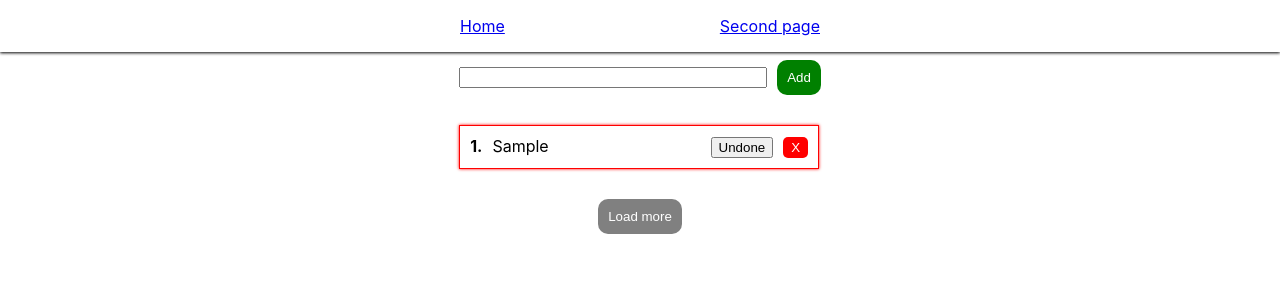
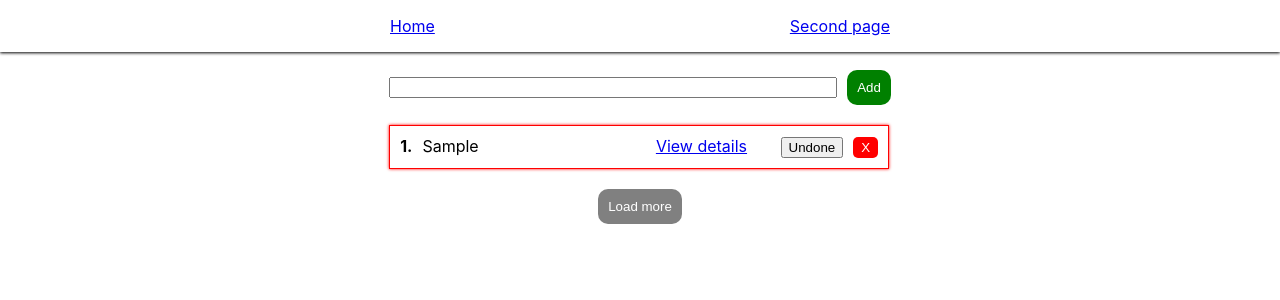
Before and after one commit to skrypka89/react-todo-list, a React (Create React App) app: page / in a window 1280 px wide. Both pictures are taken after typing "Sample" into the empty fields and a click on the button "Add". Shown: the top 300 px of the page. Built offline with nearby package versions, Linux system fonts and the light colour scheme; no server answers.

Commit message:
Added dynamic links

```diff
--- a/package.json
+++ b/package.json
@@ -11,11 +11,13 @@
     "@types/react": "^16.9.53",
     "@types/react-dom": "^16.9.8",
     "@types/react-router-dom": "^5.1.7",
+    "@types/uuid": "^8.3.0",
     "react": "^17.0.1",
     "react-dom": "^17.0.1",
     "react-router-dom": "^5.2.0",
     "react-scripts": "4.0.1",
     "typescript": "^4.0.3",
+    "uuid": "^8.3.2",
     "web-vitals": "^0.2.4"
   },
   "scripts": {
--- a/src/App.css
+++ b/src/App.css
@@ -12,7 +12,7 @@ button {
 }
 
 input {
-    width: 300px;
+    width: 440px;
 }
 
 h2 {
@@ -34,7 +34,7 @@ h2 {
 .pages-list {
     display: flex;
     justify-content: space-between;
-    width: 360px;
+    width: 500px;
     padding: 0;
     list-style-type: none;
 }
@@ -62,14 +62,14 @@ h2 {
     display: flex;
     flex-direction: column;
     align-items: flex-start;
-    padding-top: 50px;
+    padding-top: 60px;
 }
 
 .taskList {
     display: flex;
     flex-direction: column;
-    width: 360px;
-    padding: 20px 0;
+    width: 500px;
+    padding: 10px 0;
 }
 
 .task {
@@ -125,3 +125,19 @@ h2 {
     border: none;
     border-radius: 5px;
 }
+
+.details {
+    display: flex;
+    flex-direction: column;
+    width: 500px;
+    padding-top: 60px;
+    word-break: break-all;
+}
+
+.details > p {
+    margin: 10px 0;
+}
+
+.bold-text {
+    font-weight: bold;
+}
--- a/src/App.tsx
+++ b/src/App.tsx
@@ -4,6 +4,7 @@ import { BrowserRouter as Router, Switch, Route } from 'react-router-dom';
 import Header from './components/Header';
 import Home from './components/Home';
 import SecondPage from './components/SecondPage';
+import Details from './components/Details';
 
 class App extends React.Component {
     render() {
@@ -13,7 +14,8 @@ class App extends React.Component {
                     <Header />
                     <Switch>
                         <Route exact path="/" component={Home} />
-                        <Route path="/second-page" component={SecondPage} />
+                        <Route exact path="/second-page" component={SecondPage} />
+                        <Route path="/second-page/:userId" component={Details} />
                     </Switch>
                 </Router>
             </div>
--- /dev/null
+++ b/src/components/Details.tsx
@@ -0,0 +1,81 @@
+import React, { useState, useEffect } from 'react';
+import { useParams } from 'react-router-dom';
+import { FetchedData, AirlineData } from './Home';
+
+type PartialAirlineData = {
+    name: string;
+    country: string;
+    logo: string;
+    slogan: string;
+    head_quaters: string;
+};
+
+const initialData: PartialAirlineData = {
+    name: '',
+    country: '',
+    logo: '',
+    slogan: '',
+    head_quaters: ''
+};
+
+const Details = () => {
+    const { userId } = useParams<{ userId: string }>();
+    const [data, setData] = useState<PartialAirlineData>(initialData);
+
+    useEffect(() => {
+        const getDetails = async () => {
+            const fetchedData = await fetchUserData(userId);
+            const airlineData = getAirlineData(fetchedData);
+            const { name, country, logo, slogan, head_quaters }: PartialAirlineData = airlineData ?
+                airlineData :
+                initialData
+            ;
+            setData({ name, country, logo, slogan, head_quaters });
+        };
+
+        getDetails();
+    }, [userId]);
+
+    const fetchUserData = async (userId: string): Promise<FetchedData | null> => {
+        let fetchedData: FetchedData | null;
+
+        try {
+            const response = await fetch(`https://api.instantwebtools.net/v1/passenger/${userId}`);
+            fetchedData = await response.json() as FetchedData;
+        } catch {
+            fetchedData = null;
+        }
+
+        return fetchedData;
+    };
+
+    const getAirlineData = (fetchedData: FetchedData | null): AirlineData | null => {
+        if (!fetchedData) {
+            return null;
+        }
+
+        const airlineData = Array.isArray(fetchedData.airline) ?
+            fetchedData.airline[0] :
+            fetchedData.airline
+        ;
+
+        return airlineData;
+    };
+
+    return (
+        <div className="details">
+            {Object.values(data).some(value => value === '') ?
+                null :
+                <>
+                    <p><span className="bold-text">Name: </span>{data.name}</p>
+                    <p><span className="bold-text">Country: </span>{data.country}</p>
+                    <p><span className="bold-text">Logo: </span>{data.logo}</p>
+                    <p><span className="bold-text">Slogan: </span>{data.slogan}</p>
+                    <p><span className="bold-text">Head quaters: </span>{data.head_quaters}</p>
+                </>
+            }
+        </div>
+    );
+};
+
+export default Details;
--- a/src/components/Header.tsx
+++ b/src/components/Header.tsx
@@ -1,5 +1,5 @@
 import React from 'react';
-import { Link } from 'react-router-dom';
+import { Link, withRouter } from 'react-router-dom';
 
 const Header = () => {
     return (
@@ -18,4 +18,4 @@ const Header = () => {
     );
 };
 
-export default Header;
+export default withRouter(Header);
--- a/src/components/Home.tsx
+++ b/src/components/Home.tsx
@@ -1,12 +1,14 @@
 import React, { useState, useEffect } from 'react';
+import { v4 as uuidv4 } from 'uuid';
 import TaskList from './TaskList';
 
 export type Task  = {
     id: number;
+    userId: string;
     value: string;
 };
 
-type AirlineData = {
+export type AirlineData = {
     id: number;
     name: string;
     country: string;
@@ -17,7 +19,7 @@ type AirlineData = {
     established: string;
 };
 
-type FetchedData = {
+export type FetchedData = {
     _id: string;
     name: string;
     trips: number;
@@ -57,9 +59,17 @@ const Home = () => {
     const getPageFromFetched = (fetched: Fetched): Task[] =>
         fetched.data.map(datum => {
             if (Array.isArray(datum.airline)) {
-                return { id: counter++, value: datum.airline[0].slogan };
+                return {
+                    id: counter++,
+                    userId: datum._id,
+                    value: datum.airline[0].slogan
+                };
             } else {
-                return { id: counter++, value: datum.airline.slogan };
+                return {
+                    id: counter++,
+                    userId: datum._id,
+                    value: datum.airline.slogan
+                };
             }
         })
     ;
@@ -70,7 +80,11 @@ const Home = () => {
         if (inputValueTrim) {
             setTasks([
                 ...tasks,
-                { id: counter++, value: inputValueTrim }
+                {
+                    id: counter++,
+                    userId: uuidv4(),
+                    value: inputValueTrim
+                }
             ]);
             setInputValue('');
         }
--- a/src/components/TaskList.tsx
+++ b/src/components/TaskList.tsx
@@ -12,10 +12,11 @@ const TaskList = (props: TaskListProps) => {
         <div className="taskList">
             {props.tasks.map((task, index) => {
                 return <TaskListItem
+                    key={task.id}
                     id={index + 1}
+                    userId={task.userId}
+                    value={task.value}
                     onDelete={() => props.delete(task.id)}
-                    key={task.id}
-                    value={task.value}
                 />
             })}
         </div>
--- a/src/components/TaskListItem.tsx
+++ b/src/components/TaskListItem.tsx
@@ -1,16 +1,18 @@
 import React, { useState } from 'react';
+import { Link } from 'react-router-dom';
 
 type TaskProps = {
     id: number;
+    userId: string;
+    value: string;
     onDelete: () => void;
-    value: string;
 };
 
 const TaskListItem = (props: TaskProps) => {
     const [done, setDone] = useState<boolean>(false);
     const doneClass = done ? 'done' : 'undone';
     const doneText = done ? 'Done' : 'Undone';
-    const { id, value, onDelete } = props;
+    const { id, userId, value, onDelete } = props;
 
     const changeState = (): void =>
         setDone(true)
@@ -22,6 +24,9 @@ const TaskListItem = (props: TaskProps) => {
                 <span className="id">{id + '. '}</span>
                 <span className="text">{value}</span>
             </div>
+            <div className="link-box">
+                <Link to={`/second-page/${userId}`}>View details</Link>
+            </div>
             <div className="botton-box">
                 <button onClick={changeState}>{doneText}</button>
                 <button className="x-botton" onClick={onDelete}>X</button>
```
Also changed, not shown: 2 other files (tests, documents, lock files or other folders).
